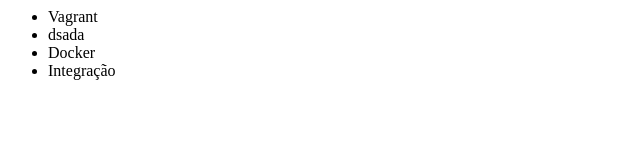
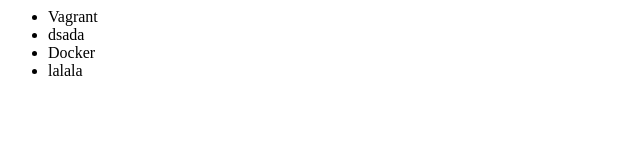
Before and after one commit to guilherme-maciel99/aluragit, a plain HTML site: page index.html in a window 1280 px wide. Shown: the full height of the page, 0-640 px from the left. Drawn offline with Linux system fonts and the light colour scheme.

Commit message:
alteracao1

```diff
--- a/index.html
+++ b/index.html
@@ -8,7 +8,7 @@
         <li>Vagrant</li>
         <li>dsada</li>
         <li>Docker</li>
-        <li>Integração</li>
+        <li>lalala</li>
     </ul>
 </body>
 </html>
```
